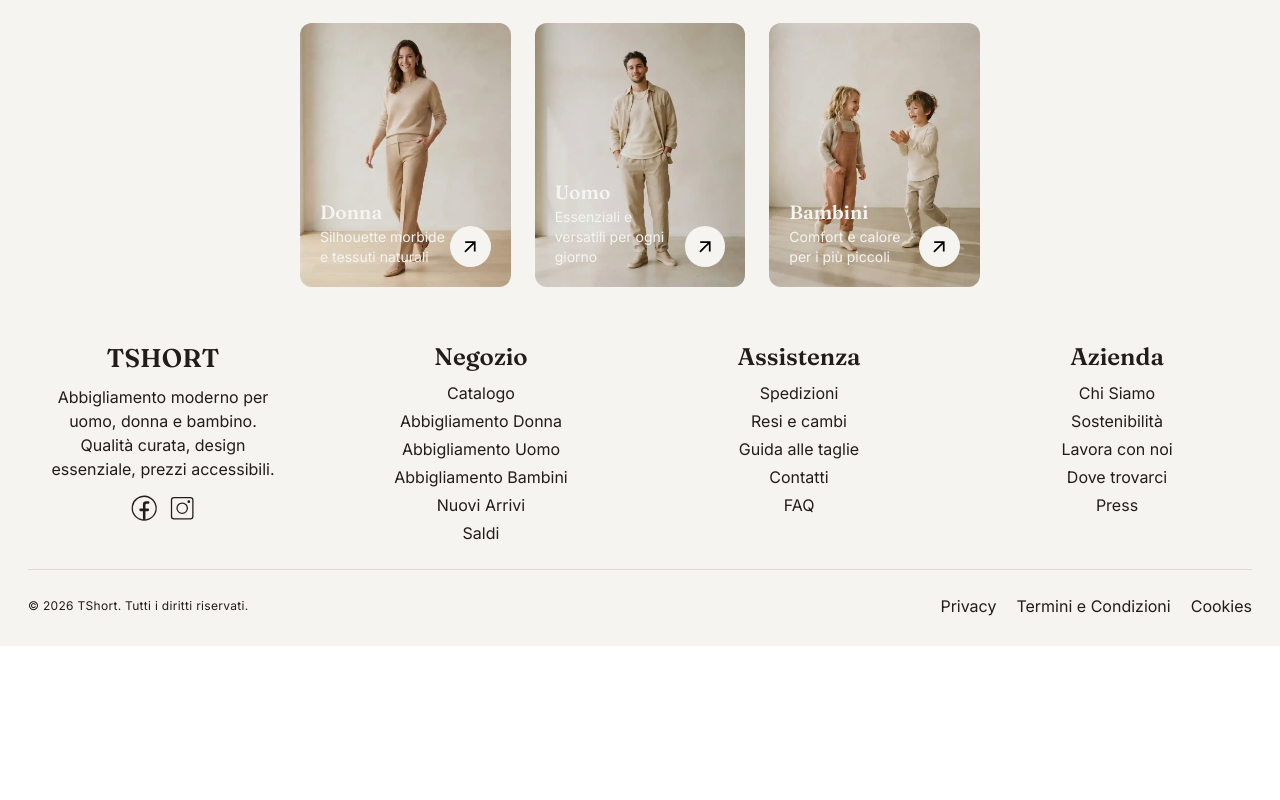
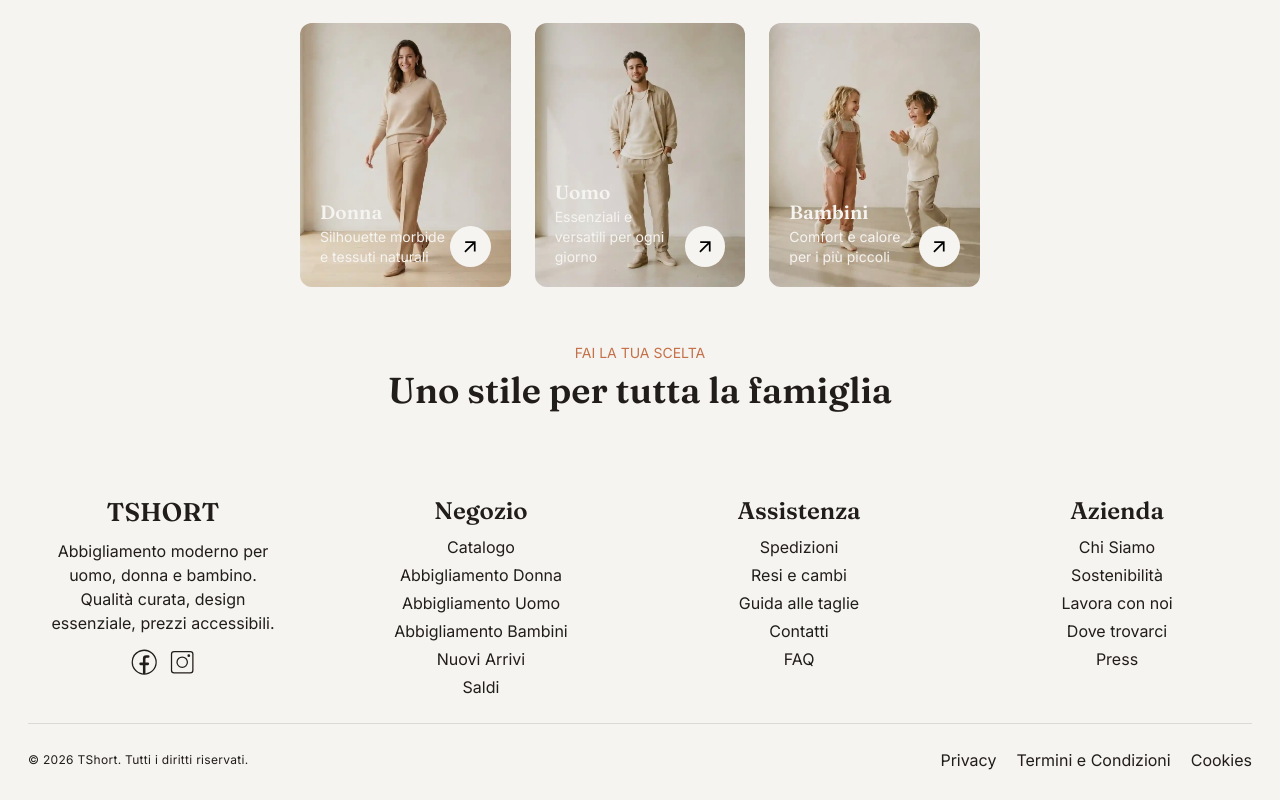
Before and after one commit to santie96/TShort, a React (Vite) app: page / in a window 1280 px wide. Shown: the part 771-1571 px from the top of the page. Before the commit the page ends 1417 px from the top, so only its background shows below. Built offline with nearby package versions, Linux system fonts and the light colour scheme.

Commit message:
feature/card-prodotti

```diff
--- a/src/component/pages/Home.jsx
+++ b/src/component/pages/Home.jsx
@@ -1,11 +1,13 @@
+import CarouselHero from "../ui/Hero/CarouselHero";
 import ContCategorie from "../ui/Card-Categorie/ContCategorie";
-import CarouselHero from "../ui/Hero/CarouselHero";
+import ContProdotti from "../ui/Card-Prodotti/ContProdotti";
 
 function Home() {
   return (
     <>
       <CarouselHero />
       <ContCategorie />
+      <ContProdotti />
     </>
   );
 }
--- /dev/null
+++ b/src/component/ui/Card-Prodotti/CardProdotti.jsx
@@ -0,0 +1,26 @@
+function CardProdotti() {
+    return (
+        <>
+        <NavLink to={to} className="relative overflow-hidden rounded-xl">
+        <div className="relative group aspect-[3/4] sm:aspect-[4/5] ">
+          <img
+            src={image}
+            alt={title}
+            className="w-full h-full object-cover block transition-all group-hover:scale-105 duration-700 ease-in-out"
+          />
+          <div className="absolute bottom-0 flex items-end p-5 md:p-5 lg:p-5 w-full h-full inset-0 bg-[#191101]/10 justify-between">
+            <div className="text-[#F6F4F0]">
+              <h2 className="text-stitle-size font-semibold font-title">{title}</h2>
+              <p className="text-sm font-text">{subtitle}</p>
+            </div>
+            <div className="p-2.5 bg-[#F6F4F0] group-hover:bg-[#C47048] group-hover:text-[#F6F4F0] duration-300 rounded-full cursor-pointer flex justify-center items-center">
+              <MdOutlineArrowOutward className="text-icon-size" />
+            </div>
+          </div>
+        </div>
+      </NavLink>
+        </>
+    )
+}
+
+export default CardProdotti
--- /dev/null
+++ b/src/component/ui/Card-Prodotti/ContProdotti.jsx
@@ -0,0 +1,28 @@
+import CardProdotti from "./CardProdotti";
+import DataProdotti from "../../../data/prodotti.json"
+
+function ContProdotti() {
+  return (
+    <>
+      <div>
+        <div className="bg-[#F6F4F0] w-full">
+          <div className="flex flex-col justify-center items-center">
+            <span className="uppercase text-sm font-text text-[#C47048] mt-8">Fai la tua scelta</span>
+            <h2 className="font-title text-[#211D1A] font-semibold text-title-size text-center lg:text-[2.25rem]">
+              Uno stile per tutta la famiglia
+            </h2>
+            <div className=" px-4 sm:px-6 lg:px-75 py-4 md:py-6">
+              {/* <div className="grid grid-cols-1 md:grid-cols-3 gap-4 md:gap-6">
+                {categorie.map((item) => (
+                  <CardProdotti key={item.title} {...item} />
+                ))}
+              </div> */}
+            </div>
+          </div>
+        </div>
+      </div>
+    </>
+  );
+}
+
+export default ContProdotti;
--- a/src/data/prodotti.json
+++ b/src/data/prodotti.json
@@ -8,7 +8,7 @@
     "categoria": "uomo",
     "sconto": 0,
     "nuovoArrivo": true,
-    "immagine": "/images/uomo/t-shirt-nero.jpg"
+    "immagine": "https://images.pexels.com/photos/12154469/pexels-photo-12154469.jpeg"
   },
   {
     "id": 2,
@@ -19,7 +19,7 @@
     "categoria": "uomo",
     "sconto": 10,
     "nuovoArrivo": false,
-    "immagine": "/images/uomo/felpa-bianco.jpg"
+    "immagine": "https://images.pexels.com/photos/8217308/pexels-photo-8217308.jpeg"
   },
   {
     "id": 3,
```
